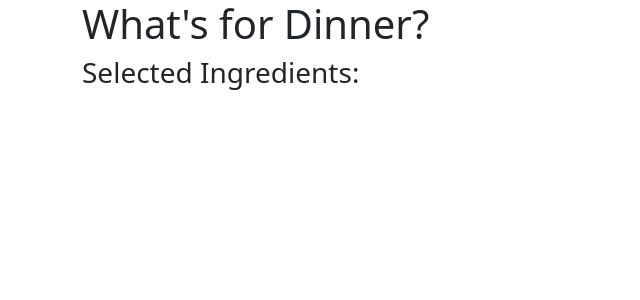
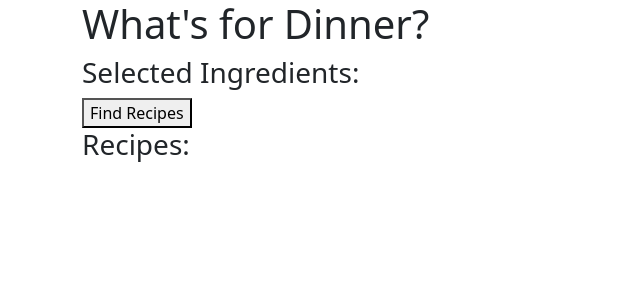
Before and after one commit to thecompanyman/Capstone---What-s-For-Dinner-, a Django app: page / in a window 1280 px wide. Shown: the top 300 px of the page, without its empty margins (0-640 px from the left). Run offline with Django 3.2, Linux system fonts and the light colour scheme; data that the repository does not hold is empty; some libraries are stand-ins or nearby versions.

Commit message:
uploading current capstone progress before starting css

```diff
--- a/capstoneproject/whatsfordinner/admin.py
+++ b/capstoneproject/whatsfordinner/admin.py
@@ -1,5 +1,5 @@
 from django.contrib import admin
-from .models import Recipe, Vegetables, Seasonings, Oils, RecipeIngredients
+from .models import Recipe, Vegetables, Ingredients, Seasonings, Oils, RecipeIngredients
 # Register your models here.
 
 
@@ -16,3 +16,4 @@ admin.site.register(Vegetables)
 admin.site.register(Seasonings)
 admin.site.register(Oils)
 admin.site.register(RecipeIngredients)
+admin.site.register(Ingredients)
--- a/capstoneproject/whatsfordinner/management/commands/loadrecipes.py
+++ b/capstoneproject/whatsfordinner/management/commands/loadrecipes.py
@@ -17,6 +17,7 @@ class Command(BaseCommand):
             recipe.name = all_recipes[recipes]['name']
             recipe.steps = all_recipes[recipes]['instructions']
             recipe.source = all_recipes[recipes]['source']
+            recipe.recipe_ingredients = all_recipes[recipes]['ingredients']
             # print(recipe.name)
             # print(recipe.source)
             # print(recipe.steps)
--- a/capstoneproject/whatsfordinner/models.py
+++ b/capstoneproject/whatsfordinner/models.py
@@ -5,11 +5,17 @@ class Recipe(models.Model):
     name = models.CharField(max_length=100)
     steps = models.TextField(null=True)
     source = models.TextField(null=True)
+    recipe_ingredients = models.TextField(null=True)
     objects = models.Manager()
 
     def __str__(self):
         return self.name
 
+class Ingredients(models.Model):
+    name = models.CharField(max_length=100)
+
+    def __str__(self):
+        return self.name
 
 class RecipeIngredients(models.Model):
     recipe_name = models.ForeignKey(Recipe, on_delete=models.CASCADE)
--- a/capstoneproject/whatsfordinner/static/whatsfordinner/main.js
+++ b/capstoneproject/whatsfordinner/static/whatsfordinner/main.js
@@ -5,6 +5,8 @@ let app = new Vue ({
         available_vegetables: [],
         available_seasonings: [],
         selected_ingredients: [],
+        recipes: [],
+        submitted_ingredients: '',
     },
     methods: {
         availableVegetables: async function(){
@@ -23,35 +25,41 @@ let app = new Vue ({
             this.available_seasonings = response.data
         },
         displaySelected: function(name){
-            let index = this.selected_ingredients.findIndex(a => a === name)
+            let index = this.selected_ingredients.findIndex(el => el === name) //arrow function searching over the array, each element is the a, returns true when a = name
             if (index >= 0){
                 this.selected_ingredients.splice(index, 1)
             }
             else {
                 this.selected_ingredients.push(name)
             };
-            // if(this.selected_ingredients.includes(name)){
-            //     this.selected_ingredients.delete(name)
-            // }
-            // else(this.selected_ingredients.push(name));
-            // // if this.selected_ingredients.includes(name) remove name else add it
-            console.log(this.selected_ingredients)
+            // console.log(this.selected_ingredients)
         },
-        selectVegetables: async function(){
+        // getRecipes: async function(){
+        //     let response = await axios({
+        //         method: 'get',
+        //         url: 'get_recipes/',
+        //     })
+        //     console.log(response.data)
+        //     this.recipes = response.data
+        // },
+        findRecipes: async function(){
             const csrftoken = Cookies.get('csrftoken')
             response = await axios({
                 method: 'post',
-                url: 'select_vegetables/',
+                url: 'find_recipes/',
                 headers: {
                     'X-CSRFToken': csrftoken
                 },
                 data: {
+                    submittedIngredients: this.selected_ingredients
                 }
             })
             console.log(response.data)
             // if(response.data.message === 'ok'){
-            //     this.availableVegetables()
+            //     // this.getRecipes()
             // }
+            // this.displaySelected()
+            this.recipes = response.data
         }
     },
     created: function (){
--- a/capstoneproject/whatsfordinner/templates/whatsfordinner/index.html
+++ b/capstoneproject/whatsfordinner/templates/whatsfordinner/index.html
@@ -36,19 +36,11 @@
         <div v-for="ingredient in selected_ingredients">
             <span>[[ ingredient ]]</span>
         </div>
+        <button @click="findRecipes" type="button">Find Recipes</button>
+        <h3>Recipes:</h3>
+        <div v-for="recipe in recipes">
+            <div>[[ recipe.name ]]</div>
+        </div>
     </div>
 </body>
 </html>
-
-
-
-
-
-
-
-<!-- <select @mousedown="selectVegetables" multiple>
-    <option v-for="vegetable in available_vegetables">[[ vegetable.name ]]</option>
-</select>
-<select multiple>
-    <option v-for="seasoning in available_seasonings">[[ seasoning.name ]]</option>
-</select> -->
--- a/capstoneproject/whatsfordinner/urls.py
+++ b/capstoneproject/whatsfordinner/urls.py
@@ -5,5 +5,6 @@ urlpatterns = [
     path('', views.index, name="index"),
     path('available_vegetables/', views.available_vegetables, name="available_vegetables"),
     path('available_seasonings/', views.available_seasonings, name="available_seasonings"),
-    path('select_vegetables/', views.select_vegetables, name="select_vegetables"),
+    # path('get_recipes/', views.get_recipes, name="get_recipes"),
+    path('find_recipes/', views.find_recipes, name="find_recipes"),
 ]
--- a/capstoneproject/whatsfordinner/views.py
+++ b/capstoneproject/whatsfordinner/views.py
@@ -3,8 +3,7 @@ from django.http import JsonResponse
 from django.http.response import HttpResponseRedirect
 from django.shortcuts import render
 from django.urls import reverse
-
-from .models import Oils, Recipe, RecipeIngredients, Seasonings, Vegetables
+from .models import Oils, Recipe, Ingredients, RecipeIngredients, Seasonings, Vegetables
 
 # Create your views here.
 
@@ -27,49 +26,34 @@ def available_seasonings(request):
 
     return JsonResponse(output, safe=False)
 
-def select_vegetables(request):
-    # print(request.body)
-    # data = json.loads(request.body)
+def find_recipes(request):
+    data = json.loads(request.body)
     # print(data)
-    # name = Vegetables.objects.values('name')
-    # vegetable = Vegetables()
-    # vegetable.name = name
-    # vegetable.save()
-    # print(vegetable.name)
-
-    return JsonResponse({'message': 'ok'})
-# def index(request):
-#     veggies = Vegetables.objects.all()
-#     seasonings = Seasonings.objects.all()
-#     oils = Oils.objects.all()
-#     recipes = Recipe.objects.all()[:10]
-#     # ingredients = RecipeIngredients.objects.all()
-#     context = {
-#         'veggies': veggies,
-#         'seasonings': seasonings,
-#         'oils': oils,
-#         'recipes': recipes,
-#         # 'ingredients': ingredients,
-#     }
-#     return render(request, 'dinner/index.html', context)
-
-# # def get_recipe(request):
-
-# # use the request.POST to get the selections from the index file and then
-# # .filter to search recipes that are saved -- recipe.objects.filter (specify filter in here -- match ingredients that are in recipe to ingredients that user selects)
-
-# def get_recipe(request):
-#     recipe = Recipe()
-#     recipe.save()
-
-#     return HttpResponseRedirect(reverse('index'))
-
-# def find_recipes(request):
-#     form = request.POST
-#     selected_veggies = form['selectedveggies']
-#     veggies = Vegetables.objects.get(name=selected_veggies)
-#     veggie = Vegetables()
-#     veggie.name = veggies
-#     veggie.save()
-
-#     return HttpResponseRedirect(reverse('index'))
+    ingredient_list = ''
+    for i in data["submittedIngredients"]:
+        ingredient_list += f"(.*{i}.*)"
+    print(ingredient_list)
+    # regex = " + ".join(ingredient_list)
+    # print(regex)
+    recipes = Recipe.objects.filter(recipe_ingredients__iregex=ingredient_list)
+    recipeingredientoutput = []
+    output = []
+    # recipe_list = []
+    for recipe in recipes:
+        for ingredient in recipe.recipeingredients_set.values('ingredient'):
+            recipeingredientoutput.append(ingredient)
+        # for item in recipeingredientoutput:
+        #     for key in item:
+        #         recipe_list.append(item[key])
+        output.append({
+            'name': recipe.name,
+            'ingredients': recipeingredientoutput,
+            'recipe_list': recipe.recipe_ingredients,
+            'steps': recipe.steps,
+            'source': recipe.source
+        })
+        recipeingredientoutput = []
+    # print(output)
+    # print(recipe_list)
+    # print(recipeingredientoutput)
+    return JsonResponse(output, safe=False)
```
Also changed, not shown: capstoneproject/whatsfordinner/migrations/0002_ingredients.py (added), capstoneproject/whatsfordinner/migrations/0003_recipe_recipe_ingredients.py (added).
